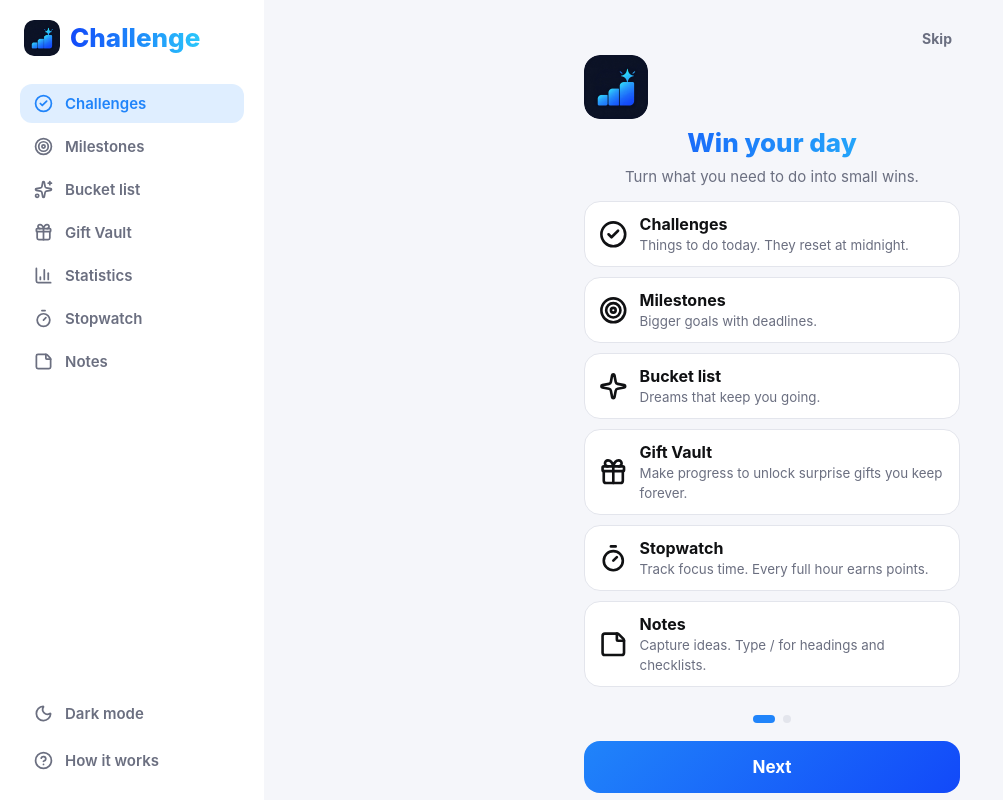
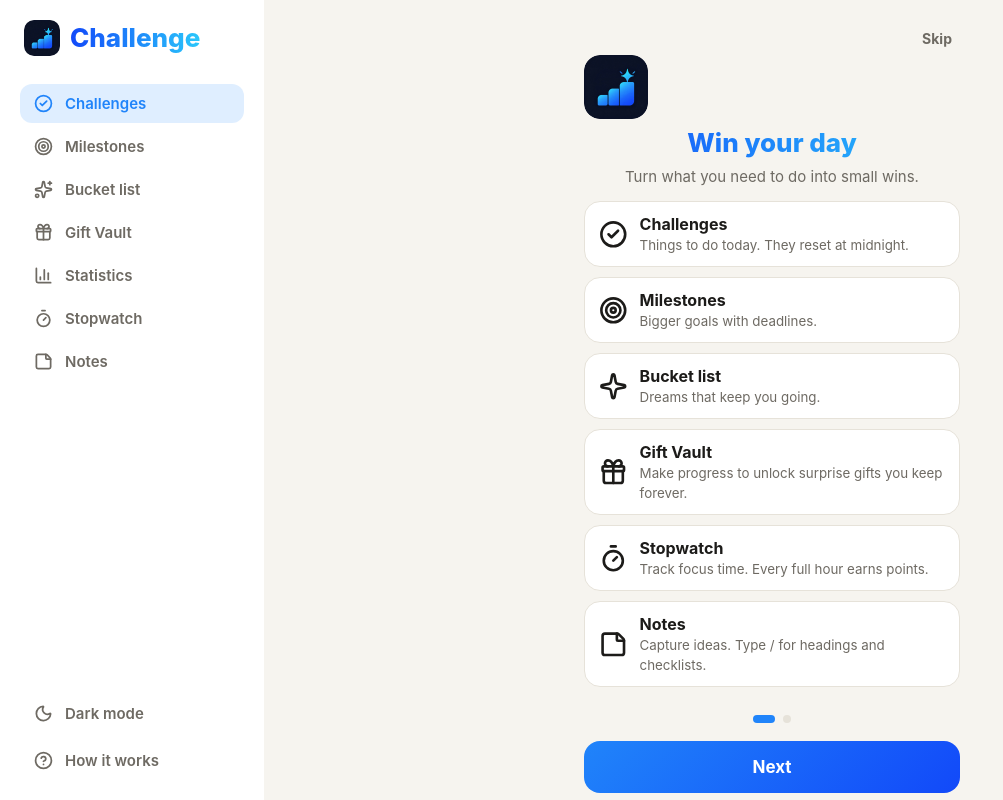
Before and after one commit to heyabhijeet1/challenge, a React (Vite) app: page / in a window 1280 px wide. Shown: the whole page, without its empty margins (0-1003 px from the left). Built offline with nearby package versions, Linux system fonts and the light colour scheme.

Commit message:
css update 2

```diff
--- a/src/index.css
+++ b/src/index.css
@@ -310,8 +310,9 @@ h1 .logo { width: 36px; height: 36px; border-radius: 10px; vertical-align: -7px;
 
 /* ===== Brand: logo blue + polish ===== */
 :root{--blue:#2084FA;--blue-2:#1249F9;--cyan:#2AC7FB;--brand-wide:linear-gradient(90deg,#1249F9,#2AC7FB)}
-@media (prefers-color-scheme:dark){:root:not([data-theme="light"]){--bg:#080A1C;--card:#12142B;--line:#23264A;--mute:#8F98C0}}
-:root[data-theme="dark"]{--bg:#080A1C;--card:#12142B;--line:#23264A;--mute:#8F98C0}
+:root{--bg:#F6F4EF;--card:#FFFFFF;--text:#1C1B19;--mute:#6E6A63;--line:#E6E2D9}
+@media (prefers-color-scheme:dark){:root:not([data-theme="light"]){--bg:#141414;--card:#1D1D1F;--text:#EDEBE6;--line:#2C2C2F;--mute:#A09C94}}
+:root[data-theme="dark"]{--bg:#141414;--card:#1D1D1F;--text:#EDEBE6;--line:#2C2C2F;--mute:#A09C94}
 
 body{font-family:'Figtree Variable',-apple-system,"Segoe UI",Roboto,sans-serif;background:var(--bg)}
 button,input,textarea,select{font-family:inherit}
```
